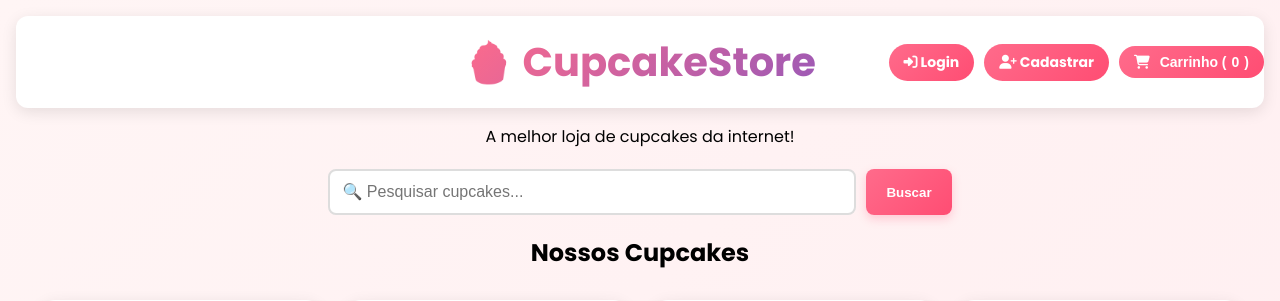
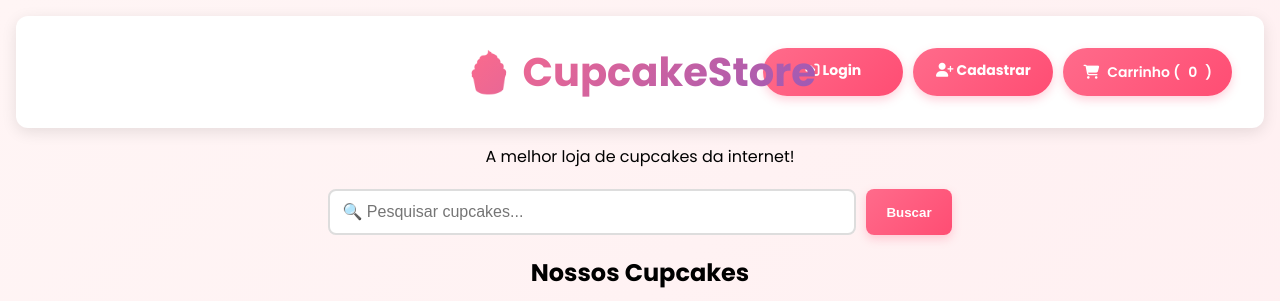
Before and after one commit to SavioSalesSantos/CupcakeStore, a Flask app: page / in a window 1280 px wide. Shown: the top 301 px of the page. Run offline with Flask 3, Linux system fonts and the light colour scheme; data comes from the database, SQL or seed files in the repository; both versions use the stored data as it was after the commit; some libraries are stand-ins or nearby versions.

Commit message:
Ajustes index

```diff
--- a/frontend/templates/index.html
+++ b/frontend/templates/index.html
@@ -31,31 +31,30 @@
             padding: 1rem;
         }
 
+        /* 🔽 HEADER CORRIGIDO - LAYOUT FLEX MELHORADO */
         .header-content {
             display: flex;
             justify-content: space-between;
             align-items: center;
-            flex-wrap: wrap;
-            gap: 15px;
             background: var(--white);
             padding: 1rem 2rem;
             border-radius: var(--radius);
             box-shadow: var(--shadow);
             margin-bottom: 1rem;
+            position: relative;
+            min-height: 80px;
         }
 
         .logo-container {
-            flex: 1;
-            display: flex;
-            justify-content: center;
-            /* Centraliza a logo */
-            min-width: 200px;
+            position: absolute;
+            left: 50%;
+            transform: translateX(-50%);
+            text-align: center;
         }
 
         .logo {
             text-decoration: none;
             display: inline-block;
-            /* Limita a área clicável */
         }
 
         .logo h1 {
@@ -66,79 +65,66 @@
             font-weight: 700;
             margin: 0;
             transition: transform 0.3s ease;
-            display: inline-block;
-            /* Limita o hover apenas ao texto */
         }
 
         .logo:hover h1 {
             transform: scale(1.05);
         }
 
+        /* 🔽 BOTÕES DO LADO DIREITO - ALINHADOS CORRETAMENTE */
+        .header-right {
+            display: flex;
+            align-items: center;
+            gap: 15px;
+            margin-left: auto;
+        }
+
         .carrinho-info {
             display: flex;
             align-items: center;
-            gap: 10px;
         }
 
         .auth-buttons {
             display: flex;
             gap: 10px;
-            flex-wrap: wrap;
+            align-items: center;
         }
 
-        .auth-buttons a {
-            padding: 8px 15px;
+        /* 🔽 BOTÕES PADRONIZADOS - MESMO TAMANHO E ESTILO */
+        .btn-header {
+            display: flex;
+            align-items: center;
+            gap: 8px;
+            padding: 12px 20px;
             border-radius: 25px;
             text-decoration: none;
-            font-weight: bold;
+            font-weight: 600;
             transition: all 0.3s ease;
             font-size: 14px;
+            border: none;
+            cursor: pointer;
+            background: linear-gradient(135deg, var(--primary), var(--primary-dark));
+            color: white;
+            box-shadow: 0 4px 10px rgba(255, 107, 139, 0.3);
+            height: 48px;
+            min-width: 140px;
+            justify-content: center;
+            font-family: 'Poppins', sans-serif;
+            box-sizing: border-box;
         }
 
-        .auth-buttons a.btn-login {
-            background: linear-gradient(135deg, var(--primary), var(--primary-dark));
-            color: white;
-        }
-
-        .auth-buttons a.btn-login:hover {
+        .btn-header:hover {
             background: linear-gradient(135deg, var(--primary-dark), var(--secondary));
             transform: translateY(-2px);
             box-shadow: 0 6px 20px rgba(255, 107, 139, 0.4);
         }
 
-        .auth-buttons a.btn-register {
-            background: linear-gradient(135deg, var(--primary), var(--primary-dark));
-            color: white;
+        .btn-header i {
+            color: white !important;
+            font-size: 14px;
         }
 
-        .auth-buttons a.btn-register:hover {
-            background: linear-gradient(135deg, var(--primary-dark), var(--secondary));
-            transform: translateY(-2px);
-            box-shadow: 0 6px 20px rgba(255, 107, 139, 0.4);
-        }
-
-        .carrinho-info button {
-            background: linear-gradient(135deg, var(--primary), var(--primary-dark));
-            color: white;
-            padding: 8px 15px;
-            border: none;
-            border-radius: 25px;
-            cursor: pointer;
-            font-weight: bold;
-            transition: all 0.3s ease;
-            font-size: 14px;
-            display: flex;
-            align-items: center;
-            gap: 5px;
-        }
-
-        .carrinho-info button:hover {
-            background: linear-gradient(135deg, var(--primary-dark), var(--secondary));
-            transform: translateY(-2px);
-            box-shadow: 0 6px 20px rgba(255, 107, 139, 0.4);
-        }
-
-        /* User menu e dropdown */
+        /* 🔽 USER MENU CORRIGIDO - MESMA ALTURA DOS BOTÕES */
         .user-info {
             display: flex;
             align-items: center;
@@ -445,110 +448,71 @@
             margin-bottom: 15px;
         }
 
+        /* 🔽 CORREÇÃO DOS ÍCONES DO USER TRIGGER */
+        .user-trigger .fa-user {
+            color: white !important;
+            font-size: 16px;
+        }
+
+        .user-trigger .fa-chevron-down {
+            color: white !important;
+            font-size: 12px;
+            transition: transform 0.3s ease;
+        }
+
+        .user-menu .fa-chevron-down {
+            transform: rotate(0deg);
+        }
+
+        .user-menu:hover .fa-chevron-down {
+            transform: rotate(180deg);
+        }
+
+        /* 🔽 RESPONSIVIDADE CORRIGIDA */
         @media (max-width: 768px) {
             .header-content {
                 flex-direction: column;
+                gap: 15px;
                 text-align: center;
+                padding: 1rem;
+            }
+
+            .logo-container {
+                position: static;
+                transform: none;
+                order: 1;
+            }
+
+            .header-right {
+                margin-left: 0;
+                order: 2;
+                flex-direction: column;
+                gap: 10px;
+                width: 100%;
+            }
+
+            .btn-header,
+            .user-trigger {
+                width: 100%;
+                max-width: 250px;
+                margin: 0 auto;
             }
 
             .auth-buttons {
-                justify-content: center;
+                flex-direction: column;
+                width: 100%;
             }
 
             .grid-produtos {
                 grid-template-columns: 1fr;
             }
-        }
 
-        /* 1. MENU DROPDOWN ROSA COM ÍCONES BRANCOS */
-        .dropdown-content {
-            background: linear-gradient(135deg, var(--primary), var(--primary-dark)) !important;
-            border: none;
-            border-radius: 0 0 12px 12px;
-        }
-
-        .dropdown-item {
-            color: white !important;
-            border-bottom: 1px solid rgba(255, 255, 255, 0.2) !important;
-        }
-
-        .dropdown-item:hover {
-            background: linear-gradient(135deg, var(--primary-dark), var(--secondary)) !important;
-            color: white !important;
-        }
-
-        .dropdown-item i {
-            color: white !important;
-        }
-
-        /* 2. ÍCONES BRANCOS PARA TODOS OS BOTÕES */
-        .auth-buttons a i,
-        .carrinho-info button i,
-        .produto button i,
-        .user-info button i {
-            color: white !important;
-            font-size: 14px;
-        }
-
-        /* 3. GARANTE ÍCONES DURANTE ANIMAÇÕES */
-        .produto button.carregando i,
-        .produto button.adicionado i {
-            color: white !important;
-        }
-
-        /* 4. MELHORIA VISUAL NO DROPDOWN */
-        .user-menu:hover .user-trigger {
-            border-radius: 25px 25px 0 0;
-            margin-bottom: -1px;
-        }
-
-        .dropdown-content {
-            border-radius: 0 0 15px 15px;
-        }
-
-        /* Ícones do user trigger */
-        .user-trigger .fa-user {
-            color: white !important;
-            font-size: 16px;
-            margin-right: 5px;
-        }
-
-        .user-trigger .fa-chevron-down {
-            color: white !important;
-            font-size: 12px;
-            margin-left: 5px;
-            transition: transform 0.3s ease;
-        }
-
-        .user-trigger .fa-chevron-down {
-            color: white !important;
-            font-size: 12px;
-            margin-left: 5px;
-            transition: transform 0.3s ease;
-            transform: rotate(180deg);
-        }
-
-        .user-menu:hover .fa-chevron-down {
-            transform: rotate(0deg);
-        }
-
-        .user-menu .fa-chevron-down {
-            transition: transform 0.3s ease;
-        }
-
-        /* Ícones do carrinho em todas as situações */
-        .carrinho-info button i,
-        .user-info button i,
-        .auth-buttons button i {
-            color: white !important;
-            font-size: 14px;
-            margin-right: 5px;
-        }
-
-        /* Remove qualquer estilo de emoji antigo */
-        .user-avatar,
-        .dropdown-arrow {
-            display: none;
+            /* 🔽 CORREÇÃO RESPONSIVA PARA DROPDOWN */
+            .dropdown-content {
+                position: static;
+                width: 100%;
+                margin-top: 10px;
+            }
         }
 
         .nenhum-resultado .btn-padrao {
@@ -575,27 +539,29 @@
 
 <body>
     <header>
+        <!-- 🔽 HEADER CORRIGIDO - ESTRUTURA SEMÂNTICA MELHORADA -->
         <div class="header-content">
             <div class="logo-container">
                 <a href="{{ url_for('home') }}" class="logo">
                     <h1>🧁 CupcakeStore</h1>
                 </a>
             </div>
-            <div class="carrinho-info">
+
+            <div class="header-right">
                 {% if session.get('user_id') %}
                 <div class="user-info">
                     <div class="user-menu">
-                        <div class="user-trigger">
+                        <button class="user-trigger">
                             <i class="fas fa-user"></i>
                             <span class="user-name">{{ session['username'] }}</span>
                             <i class="fas fa-chevron-down"></i>
-                        </div>
+                        </button>
                         <div class="dropdown-content">
                             <a href="{{ url_for('meus_pedidos') }}" class="dropdown-item">
                                 <i class="fas fa-clipboard-list"></i>
                                 Meus Pedidos
                             </a>
-                            <a href="{{ url_for('meu_usuario') }}" class="dropdown-item"> <!-- LINHA NOVA -->
+                            <a href="{{ url_for('meu_usuario') }}" class="dropdown-item">
                                 <i class="fas fa-user-edit"></i>
                                 Meus Dados
                             </a>
@@ -611,19 +577,19 @@
                             </a>
                         </div>
                     </div>
-                    <button onclick="verCarrinho()">
+                    <button class="btn-header" onclick="verCarrinho()">
                         <i class="fas fa-shopping-cart"></i> Carrinho (<span id="contador-carrinho">0</span>)
                     </button>
                 </div>
                 {% else %}
                 <div class="auth-buttons">
-                    <a href="{{ url_for('login') }}" class="btn-login">
+                    <a href="{{ url_for('login') }}" class="btn-header">
                         <i class="fas fa-sign-in-alt"></i> Login
                     </a>
-                    <a href="{{ url_for('register') }}" class="btn-register">
+                    <a href="{{ url_for('register') }}" class="btn-header">
                         <i class="fas fa-user-plus"></i> Cadastrar
                     </a>
-                    <button onclick="verCarrinho()">
+                    <button class="btn-header" onclick="verCarrinho()">
                         <i class="fas fa-shopping-cart"></i> Carrinho (<span id="contador-carrinho">0</span>)
                     </button>
                 </div>
@@ -763,7 +729,7 @@
                         // Volta ao normal após 2 segundos
                         setTimeout(() => {
                             botao.classList.remove('adicionado');
-                            botao.innerHTML = iconHtml + 'Comprar'; //
+                            botao.innerHTML = iconHtml + 'Comprar';
                             botao.style.backgroundColor = '';
                         }, 2000);
                     }
```
Also changed, not shown: other parts of frontend/templates/index.html (+46 -29 lines), frontend/templates/Admin/base.html (+94 -22 lines), database/cupcakes.db.
